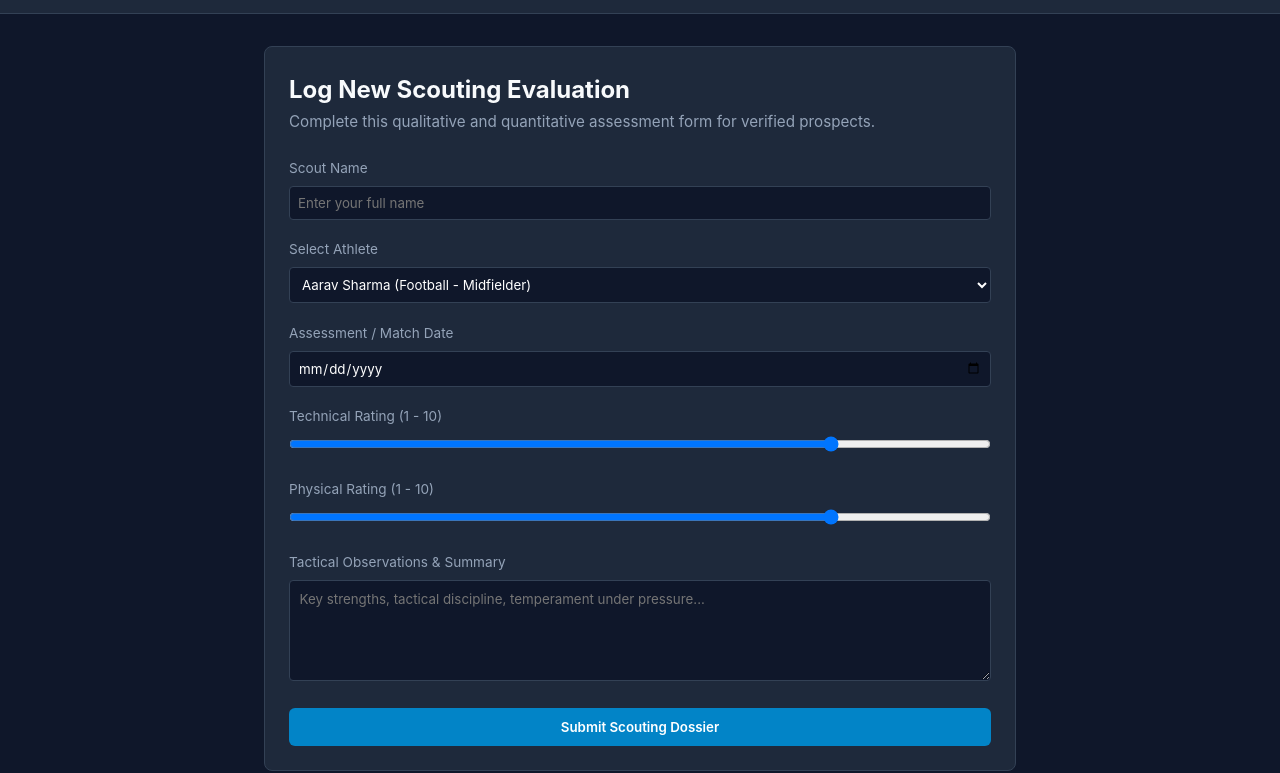
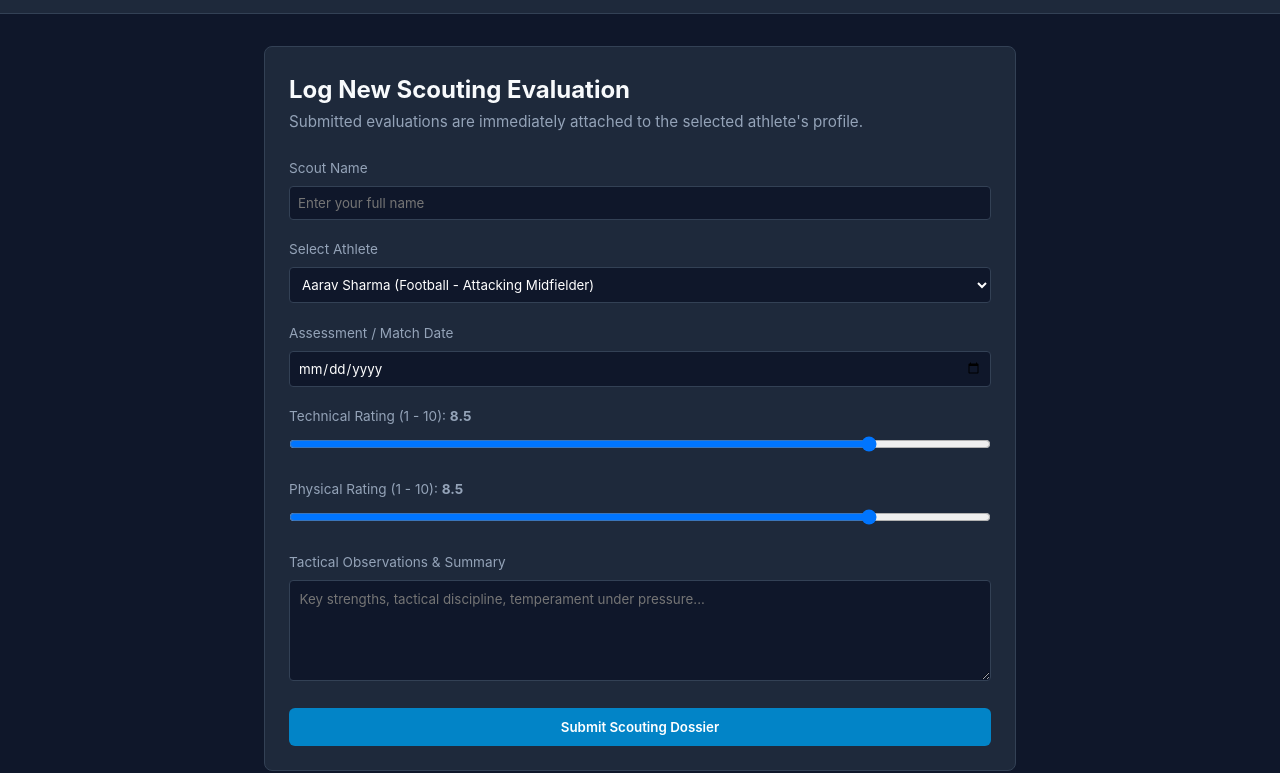
Before and after one commit to nitin9468/sports-scouting-platform, a plain HTML site: page report.html in a window 1280 px wide. Shown: the part 52-825 px from the top of the page. Drawn offline with Linux system fonts and the light colour scheme.

Commit message:
Connect dynamic player profiles and live report submission

```diff
--- a/report.html
+++ b/report.html
@@ -25,9 +25,9 @@
   <main class="container" style="max-width: 800px;">
     <section class="feature-box">
       <h2>Log New Scouting Evaluation</h2>
-      <p class="subtitle">Complete this qualitative and quantitative assessment form for verified prospects.</p>
+      <p class="subtitle">Submitted evaluations are immediately attached to the selected athlete's profile.</p>
 
-      <form>
+      <form id="scouting-report-form">
         <div class="filter-group">
           <label for="scout-name">Scout Name</label>
           <input type="search" id="scout-name" placeholder="Enter your full name" required>
@@ -35,14 +35,7 @@
 
         <div class="filter-group">
           <label for="player-select">Select Athlete</label>
-          <select id="player-select">
-            <option>Aarav Sharma (Football - Midfielder)</option>
-            <option>Marcus Vance (Basketball - Point Guard)</option>
-            <option>Rohan Deshmukh (Cricket - Fast Bowler)</option>
-            <option>Vikram Negi (Football - Center Back)</option>
-            <option>David Ortiz (Basketball - Small Forward)</option>
-            <option>Simranjeet Kaur (Athletics - Sprinter)</option>
-          </select>
+          <select id="player-select"></select>
         </div>
 
         <div class="filter-group">
@@ -51,21 +44,21 @@
         </div>
 
         <div class="filter-group">
-          <label for="tech-score">Technical Rating (1 - 10)</label>
-          <input type="range" id="tech-score" min="1" max="10" step="0.5" value="8">
+          <label for="tech-score">Technical Rating (1 - 10): <strong id="tech-val">8.5</strong></label>
+          <input type="range" id="tech-score" min="1" max="10" step="0.5" value="8.5" oninput="document.getElementById('tech-val').innerText = this.value">
         </div>
 
         <div class="filter-group">
-          <label for="phys-score">Physical Rating (1 - 10)</label>
-          <input type="range" id="phys-score" min="1" max="10" step="0.5" value="8">
+          <label for="phys-score">Physical Rating (1 - 10): <strong id="phys-val">8.5</strong></label>
+          <input type="range" id="phys-score" min="1" max="10" step="0.5" value="8.5" oninput="document.getElementById('phys-val').innerText = this.value">
         </div>
 
         <div class="filter-group">
           <label for="observations">Tactical Observations & Summary</label>
-          <textarea id="observations" rows="5" placeholder="Key strengths, tactical discipline, temperament under pressure..." style="width: 100%; padding: 0.6rem; background-color: #0f172a; border: 1px solid #334155; border-radius: 4px; color: #ffffff;"></textarea>
+          <textarea id="observations" rows="5" required placeholder="Key strengths, tactical discipline, temperament under pressure..." style="width: 100%; padding: 0.6rem; background-color: #0f172a; border: 1px solid #334155; border-radius: 4px; color: #ffffff;"></textarea>
         </div>
 
-        <button type="button" class="cta-btn full-width" onclick="alert('Scouting Report logged successfully!')">Submit Scouting Dossier</button>
+        <button type="submit" class="cta-btn full-width">Submit Scouting Dossier</button>
       </form>
     </section>
   </main>
@@ -74,5 +67,6 @@
     <p>Project Assignment: Sports Talent Scouting Platform | Developed by Team &lt;!DOCTYPE Trio&gt;</p>
   </footer>
 
+  <script src="js/app.js"></script>
 </body>
 </html>
```
